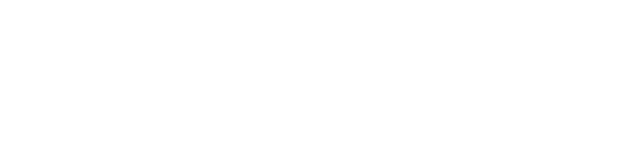
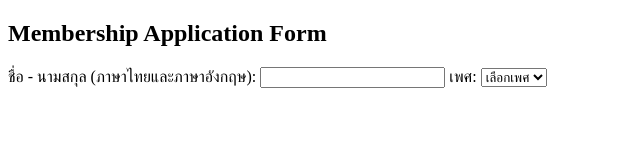
Before and after one commit to Natcha812/6709650011_LibraryMembershipApplicationForm, a plain HTML site: page form.html in a window 1280 px wide. Shown: the whole page, without its empty margins (0-640 px from the left). Drawn offline with Linux system fonts and the light colour scheme.

Commit message:
Modified form.html

```diff
--- a/form.html
+++ b/form.html
@@ -7,6 +7,18 @@
     <link rel="stylesheet" href="form.css">
 </head>
 <body>
+    <h2>Membership Application Form</h2>
+    <form>
+        <label for="name">ชื่อ - นามสกุล (ภาษาไทยและภาษาอังกฤษ):</label>
+        <input type="text" id="name" name="name" required>
+        <label for="gender">เพศ:</label>
+        <select id="gender" name="gender" required>
+            <option value="">เลือกเพศ</option>
+            <option value="male">ชาย</option>
+            <option value="female">หญิง</option>
+            <option value="other">อื่น ๆ</option>
+        </select>
+
 
 
 
```
